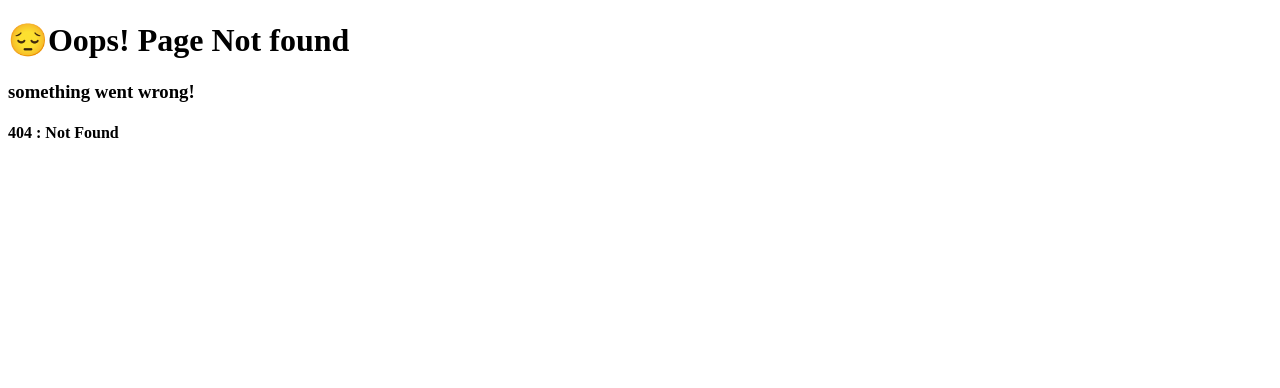
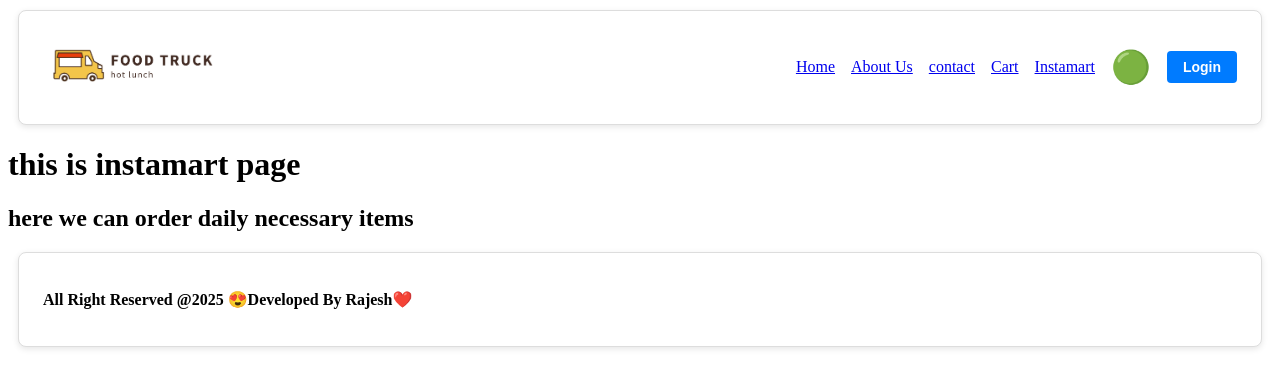
Before and after one commit to rajcse1721/Food-Truck, a React (Vite) app: page /instamart in a window 1280 px wide. Before the commit this address had no page. Shown: the top 388 px of the page. Built offline with nearby package versions, Linux system fonts and the light colour scheme.

Commit message:
Optimise the app
custom hook
lazy loading

```diff
--- a/src/App.jsx
+++ b/src/App.jsx
@@ -1,3 +1,4 @@
+import React, { lazy, Suspense } from "react";
 import { createRoot } from "react-dom/client";
 import "./App.css";
 import HeaderComponent from "./components/Header";
@@ -8,6 +9,10 @@ import About from "./components/About";
 import Error from "./components/Error";
 import Profile from "./components/Profile";
 import ContactForm from "./components/ContactForm";
+import ShimmerCard from "./components/ShimmerCard";
+//import Instamart from "./components/Instamart";
+
+const Instamart = lazy(() => import("./components/Instamart"));
 
 export default function AppLayout() {
   return (
@@ -43,12 +48,16 @@ const appRouter = createBrowserRouter([
         path: "/contact",
         element: <ContactForm />,
       },
+      {
+        path: "/instamart",
+        element: (
+          <Suspense fallback={<ShimmerCard />}>
+            <Instamart />
+          </Suspense>
+        ),
+      },
     ],
   },
-  // {
-  //   path: "/about",
-  //   element: <About />,
-  // },
 ]);
 
 createRoot(document.getElementById("root")).render(
--- a/src/components/Body.jsx
+++ b/src/components/Body.jsx
@@ -2,6 +2,7 @@ import { RestrauntList } from "./RestrauntList";
 import RestrauntCard from "./RestrauntCard";
 import { useEffect, useState } from "react";
 import ShimmerCard from "./ShimmerCard";
+import useOnline from "../utils/useOnline";
 
 const Body = () => {
   //create local state variable in react
@@ -13,6 +14,11 @@ const Body = () => {
   useEffect(() => {
     getRestaurants();
   }, []);
+
+  const Online = useOnline();
+  if (!Online) {
+    return <h1>🔴Offline,Please check your internet connectivity !!!</h1>;
+  }
 
   async function getRestaurants() {
     const response = await fetch(
--- a/src/components/Header.jsx
+++ b/src/components/Header.jsx
@@ -1,5 +1,6 @@
 import { useState } from "react";
 import { Link } from "react-router-dom";
+import useOnline from "../utils/useOnline";
 
 const Title = () => (
   <a href="/">
@@ -9,6 +10,8 @@ const Title = () => (
 
 const HeaderComponent = () => {
   const [userLogedIn, setUserLogedIn] = useState(false);
+
+  const isOnline = useOnline();
   return (
     <div className="header">
       <Title />
@@ -26,7 +29,11 @@ const HeaderComponent = () => {
           <Link to="/">
             <li>Cart</li>
           </Link>
+          <Link to="/instamart">
+            <li>Instamart</li>
+          </Link>
         </ul>
+        <h1>{isOnline ? "🟢" : "🔴"}</h1>
         {userLogedIn ? (
           <button onClick={() => setUserLogedIn(false)}>Logout</button>
         ) : (
--- /dev/null
+++ b/src/components/Instamart.jsx
@@ -0,0 +1,10 @@
+const Instamart = () => {
+  return (
+    <div>
+      <h1>this is instamart page </h1>
+      <h2>here we can order daily necessary items</h2>
+    </div>
+  );
+};
+
+export default Instamart;
--- /dev/null
+++ b/src/utils/useOnline.jsx
@@ -0,0 +1,26 @@
+import { useEffect, useState } from "react";
+
+const useOnline = () => {
+  const [isOline, setIsOnline] = useState(true);
+
+  const handleOnline = () => {
+    setIsOnline(true);
+  };
+
+  const handleOffline = () => {
+    setIsOnline(false);
+  };
+
+  useEffect(() => {
+    window.addEventListener("online", handleOnline);
+    window.addEventListener("offline", handleOffline);
+
+    return () => {
+      window.removeEventListener("online", handleOnline);
+      window.removeEventListener("offline", handleOffline);
+    };
+  }, []);
+  return isOline;
+};
+
+export default useOnline;
```
Also changed, not shown: src/utils/helper.js (added).
